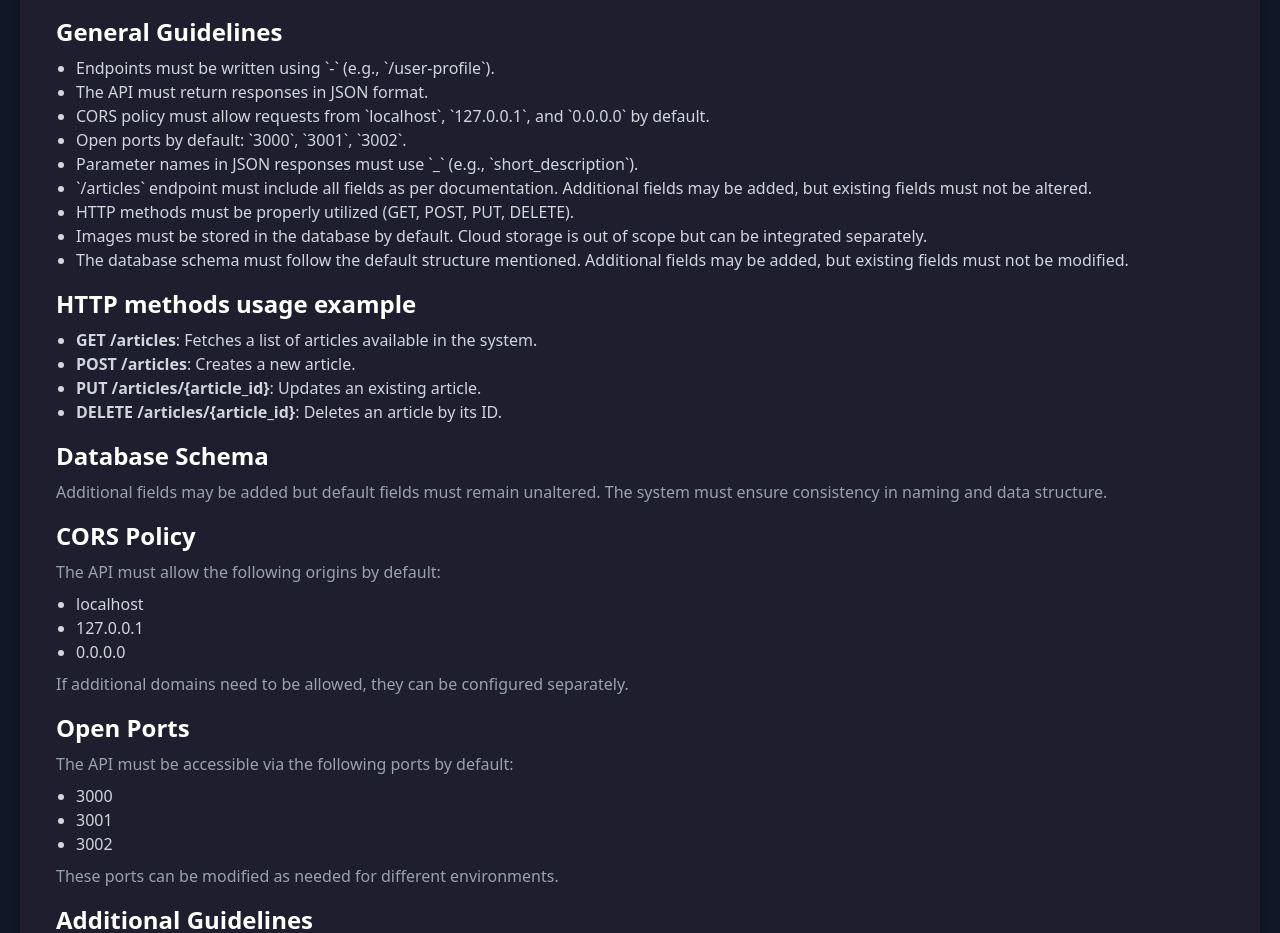
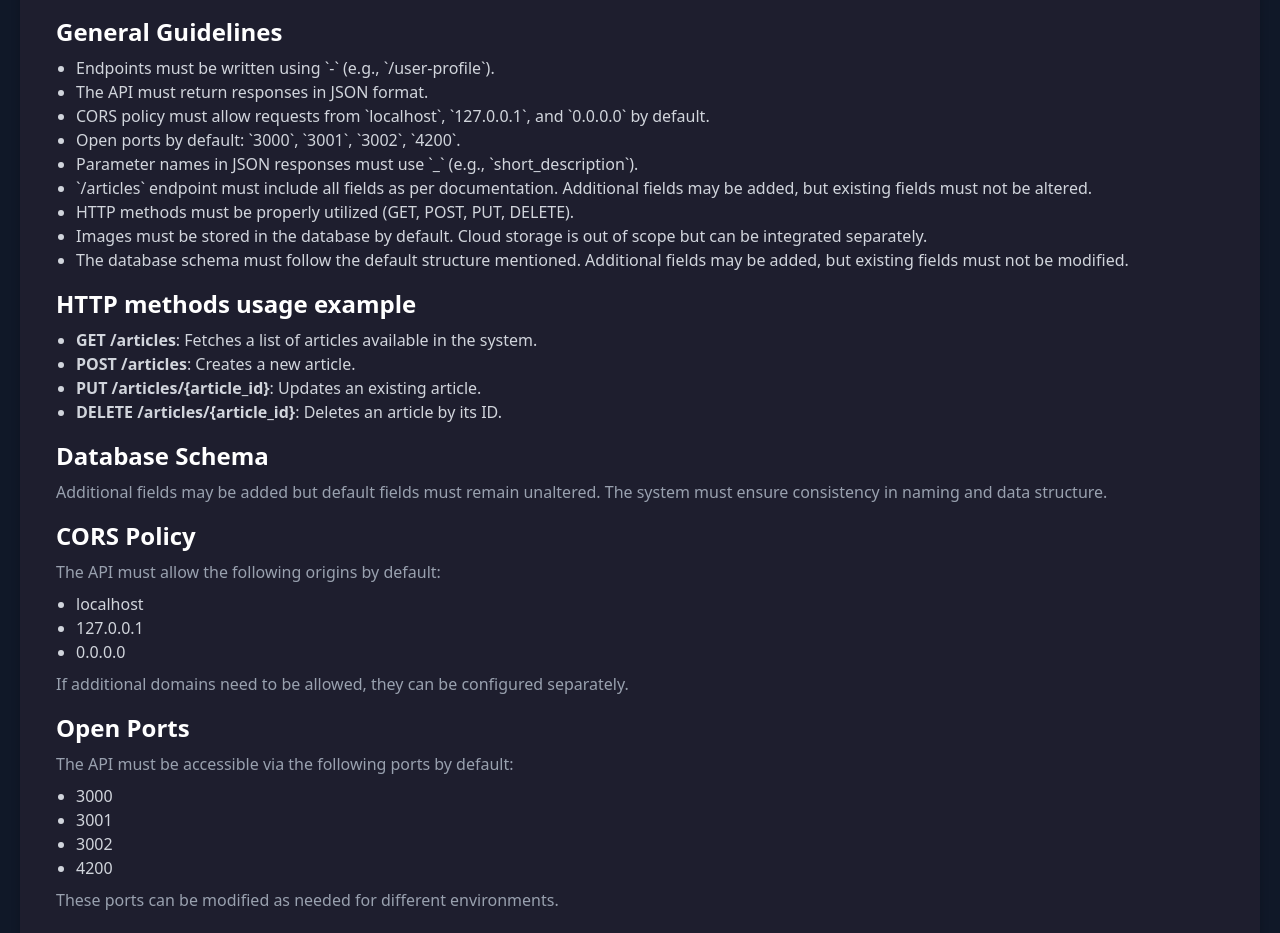
Before and after one commit to dark-side/api_docs_genai_playground, a React (Vite) app: page /api-best-practices in a window 1280 px wide. Shown: the part 260-1193 px from the top of the page. Built offline with nearby package versions, Linux system fonts and the light colour scheme.

Commit message:
Update doc

```diff
--- a/src/components/APIBestPractises.jsx
+++ b/src/components/APIBestPractises.jsx
@@ -44,7 +44,7 @@ export default function ApiBestPractices() {
             <li>Endpoints must be written using `-` (e.g., `/user-profile`).</li>
             <li>The API must return responses in JSON format.</li>
             <li>CORS policy must allow requests from `localhost`, `127.0.0.1`, and `0.0.0.0` by default.</li>
-            <li>Open ports by default: `3000`, `3001`, `3002`.</li>
+            <li>Open ports by default: `3000`, `3001`, `3002`, `4200`.</li>
             <li>Parameter names in JSON responses must use `_` (e.g., `short_description`).</li>
             <li>`/articles` endpoint must include all fields as per documentation. Additional fields may be added, but existing fields must not be altered.</li>
             <li>HTTP methods must be properly utilized (GET, POST, PUT, DELETE).</li>
@@ -78,6 +78,7 @@ export default function ApiBestPractices() {
             <li>3000</li>
             <li>3001</li>
             <li>3002</li>
+            <li>4200</li>
           </ul>
           <p className="text-gray-400 mt-2">
             These ports can be modified as needed for different environments.
```
